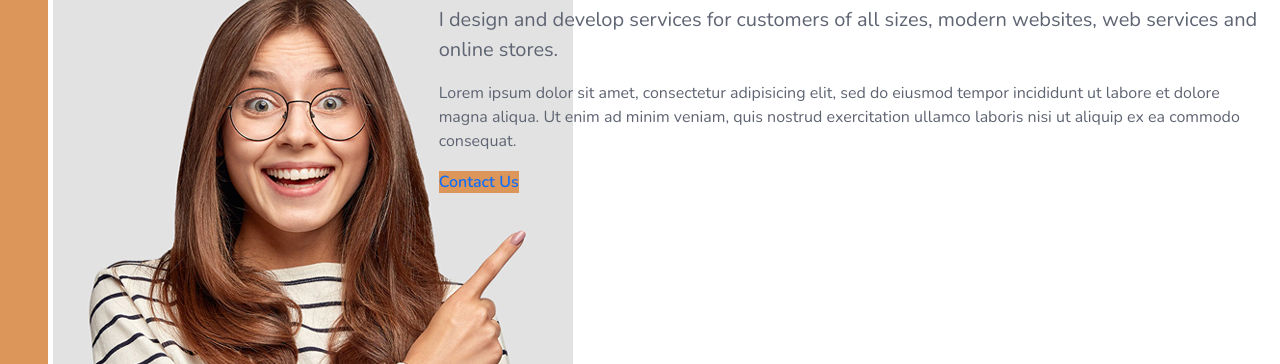
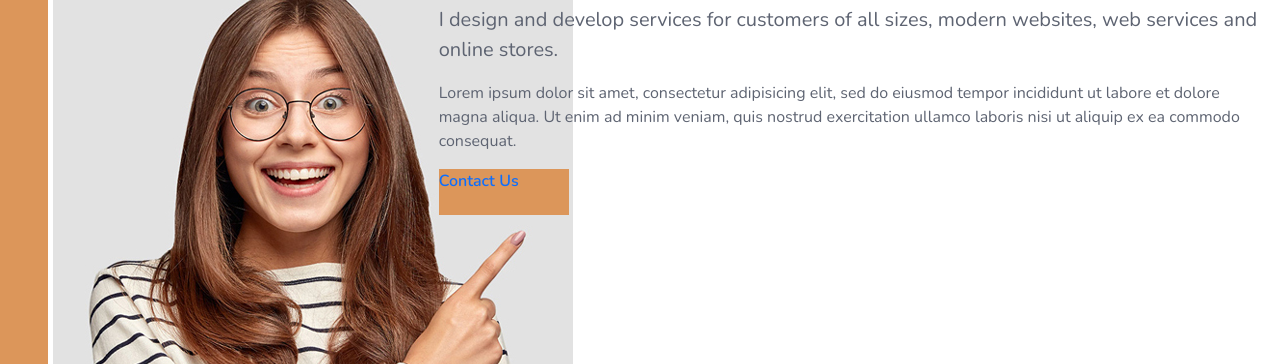
Before and after one commit to Pouya-hzb/Pouya-hzb.github.io, a plain HTML site: page index.html in a window 1280 px wide. Shown: the part 436-800 px from the top of the page. Drawn offline with nearby package versions, Linux system fonts and the light colour scheme.

Commit message:
Update index.html

```diff
--- a/index.html
+++ b/index.html
@@ -67,7 +67,7 @@
               <h5 class=" custome-about-h5">Freelance Designer</h5>
               <p class="custom-about-p1"> I design and develop services for customers of all sizes, modern websites, web services and online stores.</p>
               <p class=" custom-about-p2">Lorem ipsum dolor sit amet, consectetur adipisicing elit, sed do eiusmod tempor incididunt ut labore et dolore magna aliqua. Ut enim ad minim veniam, quis nostrud exercitation ullamco laboris nisi ut aliquip ex ea commodo consequat.</p>
-              <a class=" bg-black text-decoration-none custome-link-about" href="#About">Contact Us</a>
+              <a class=" bg-black text-decoration-none custome-link-about d-block" href="#About">Contact Us</a>
             </div>
         </div>
     </div>
```
